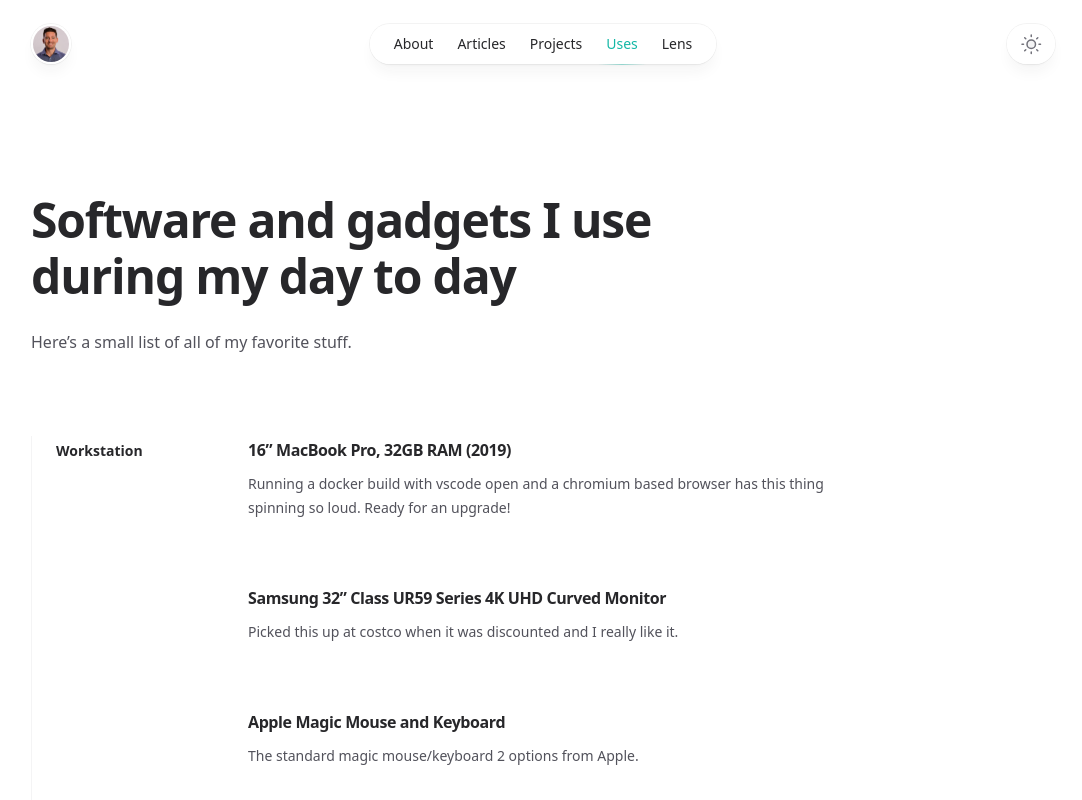
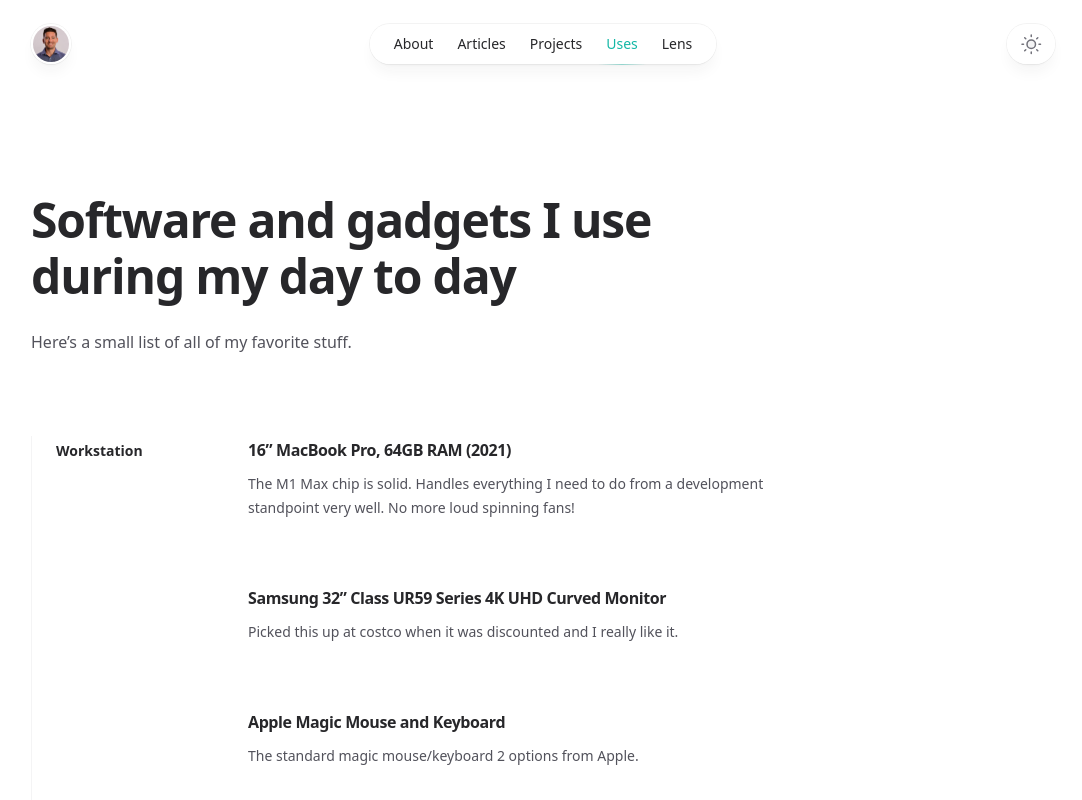
Before and after one commit to lsbyerley/lucasb.dev, a Next.js app: page /uses in a window 1280 px wide. Shown: the top 800 px of the page, without its empty margins (97-1179 px from the left). Built offline with nearby package versions, Linux system fonts and the light colour scheme; no server answers; what @lens-protocol/react-web, @lens-protocol/wagmi, wagmi would draw is missing.

Commit message:
chore: pkg updates 060423, profile update

```diff
--- a/src/components/ProfileCard.jsx
+++ b/src/components/ProfileCard.jsx
@@ -28,6 +28,13 @@ const followUser = async ({ address, profile, signer }) => {
   }
 };
 
+const profileImg = (profile) => {
+  const imgUrl = profile.picture?.original?.url;
+  // TODO: handle ipfs image urls
+  if (imgUrl && !imgUrl.includes('ipfs://')) return imgUrl;
+  return 'https://place-hold.it/40x40&fontsize=8';
+};
+
 const ProfileCard = ({ profile }) => {
   const { data: signer } = useSigner();
   const { address } = useAccount();
@@ -54,9 +61,7 @@ const ProfileCard = ({ profile }) => {
           </p>
         </div>
         <Image
-          src={
-            /*profile.picture?.original?.url || */ 'https://place-hold.it/40x40'
-          }
+          src={profileImg(profile)}
           alt={`Profile Image for ${profile.handle}`}
           className="h-10 w-10 flex-shrink-0 rounded-full bg-gray-300"
           width={40}
--- a/src/pages/uses.jsx
+++ b/src/pages/uses.jsx
@@ -45,9 +45,8 @@ export default function Uses() {
       >
         <div className="space-y-20">
           <ToolsSection title="Workstation">
-            <Tool title="16” MacBook Pro, 32GB RAM (2019)">
-              Running a docker build with vscode open and a chromium based
-              browser has this thing spinning so loud. Ready for an upgrade!
+            <Tool title="16” MacBook Pro, 64GB RAM (2021)">
+              The M1 Max chip is solid. Handles everything I need to do from a development standpoint very well. No more loud spinning fans!
             </Tool>
             <Tool title="Samsung 32” Class UR59 Series 4K UHD Curved Monitor">
               Picked this up at costco when it was discounted and I really like
```
Also changed, not shown: package.json (+9 -9 lines), 1 other file (tests, documents, lock files or other folders).
